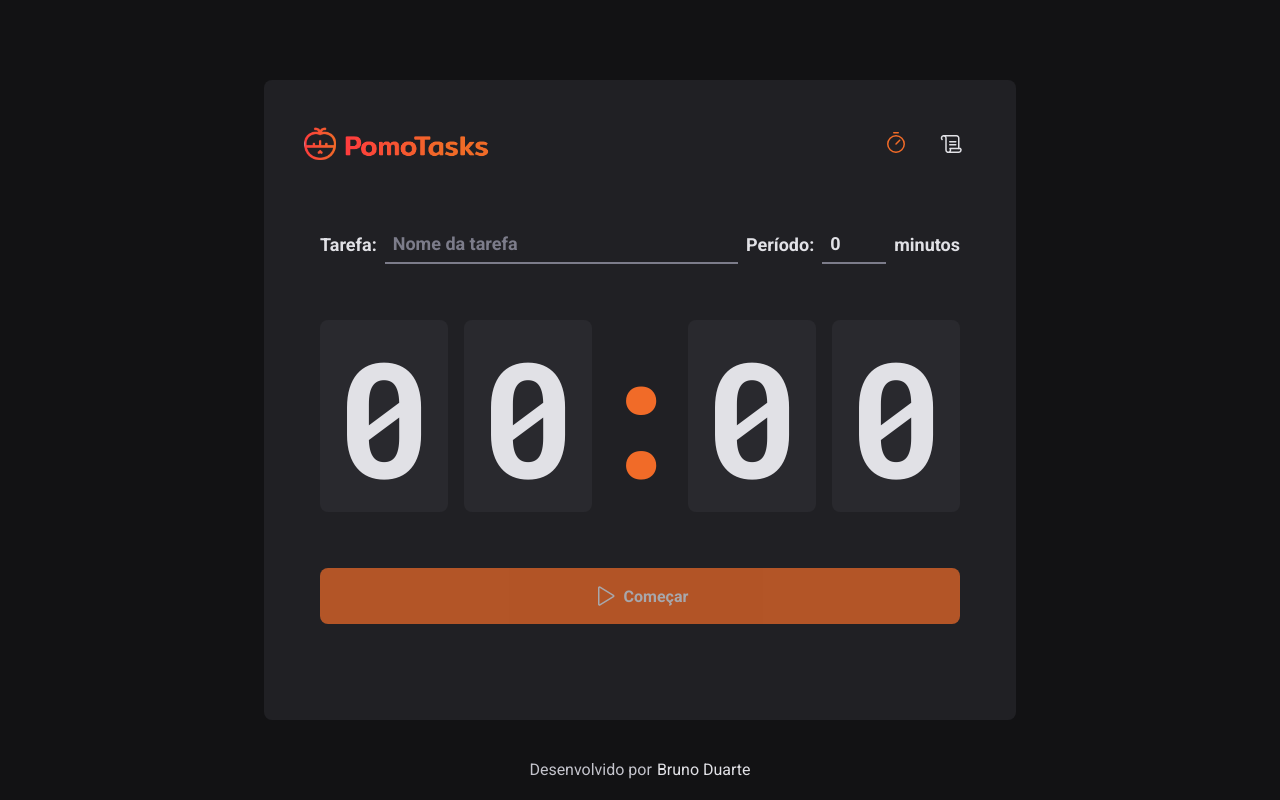
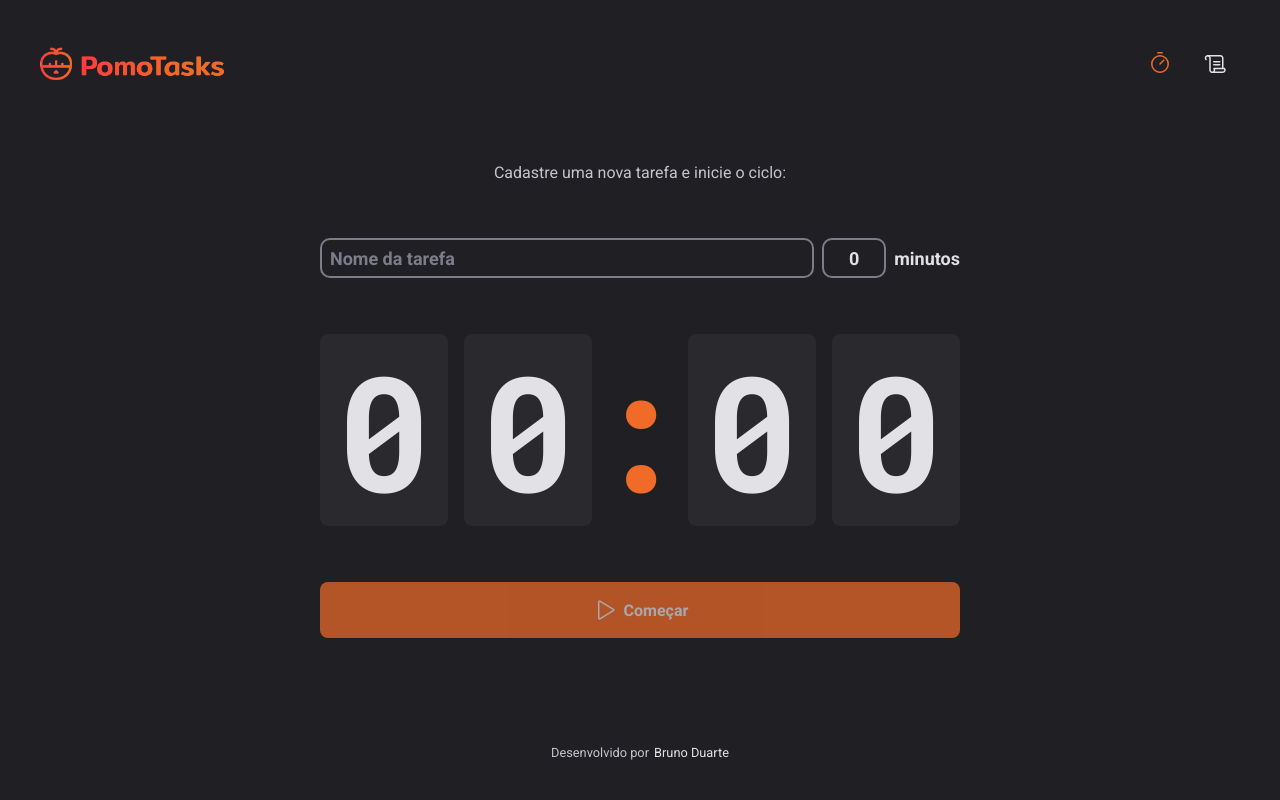
Before and after one commit to bduarte10/ignite-timer, a React (Vite) app: page / in a window 1280 px wide. Built offline with nearby package versions, Linux system fonts and the light colour scheme.

Commit message:
style: change components width

```diff
--- a/src/components/Copyright/styles.ts
+++ b/src/components/Copyright/styles.ts
@@ -4,10 +4,13 @@ export const CopyrightContainer = styled.footer`
   display: flex;
   align-items: center;
   justify-content: center;
+  margin-top: 2rem;
   p {
     margin-right: 5px;
+    font-size: 0.8rem;
   }
   a {
+    font-size: 0.8rem;
     color: ${(props) => props.theme['gray-100']};
     text-decoration: none;
     &:hover {
--- a/src/layouts/DefaultLayout/index.tsx
+++ b/src/layouts/DefaultLayout/index.tsx
@@ -10,8 +10,8 @@ export function DefaultLayout() {
       <LayoutContainer>
         <Header />
         <Outlet />
+        <Copyright />
       </LayoutContainer>
-      <Copyright />
     </>
   )
 }
--- a/src/layouts/DefaultLayout/styles.ts
+++ b/src/layouts/DefaultLayout/styles.ts
@@ -2,21 +2,16 @@
 import styled from 'styled-components'
 
 export const LayoutContainer = styled.div`
-  max-width: 47rem;
-  height: calc(100vh - 10rem);
-  margin: 5rem auto 2.5rem;
+  /* border: 1px solid ${(props) => props.theme['orange-700']}; */
+  height: 100vh;
   padding: 2.5rem;
 
   background: ${(props) => props.theme['gray-800']};
-  border-radius: 8px;
 
   display: flex;
   flex-direction: column;
   @media (max-width: 768px) {
-    height: calc(100vh - 5rem);
-    width: 100%;
+    padding: 1.5rem;
     border-radius: 0;
-    margin: 0 auto 1.5rem;
-    padding: 2.5rem 1.5rem;
   }
 `
--- a/src/pages/Home/NewCycleForm/index.tsx
+++ b/src/pages/Home/NewCycleForm/index.tsx
@@ -9,7 +9,6 @@ export function NewCycleForm() {
   const { register } = useFormContext()
   return (
     <FormContainer>
-      <label htmlFor="task">Tarefa:</label>
       <InputTask
         id="task"
         list="task-suggestions"
@@ -24,12 +23,12 @@ export function NewCycleForm() {
         <option value="Estudar React Native" />
       </datalist>
 
-      <label htmlFor="minutesAmount">Período:</label>
       <MinutesAmount
         type="number"
         id="minutesAmount"
         placeholder="05"
         disabled={!!activeCycle}
+        autoComplete="off"
         step={5}
         min={5}
         max={60}
--- a/src/pages/Home/NewCycleForm/styles.ts
+++ b/src/pages/Home/NewCycleForm/styles.ts
@@ -21,8 +21,8 @@ export const FormContainer = styled.div`
 const BaseInput = styled.input`
   background: transparent;
   height: 2.5rem;
-  border: 0;
-  border-bottom: 2px solid ${(props) => props.theme['gray-500']};
+  border-radius: 10px;
+  border: 2px solid ${(props) => props.theme['gray-500']};
   font-weight: bold;
   font-size: inherit;
   padding: 0 0.5rem;
@@ -48,6 +48,12 @@ export const InputTask = styled(BaseInput)`
   }
 `
 export const MinutesAmount = styled(BaseInput)`
+  text-align: center;
+  ::-webkit-inner-spin-button {
+    -webkit-appearance: none;
+  }
+  -moz-appearance: textfield;
+  appearance: textfield;
   width: 4rem;
   @media (max-width: 768px) {
     flex: 1;
--- a/src/pages/Home/index.tsx
+++ b/src/pages/Home/index.tsx
@@ -34,18 +34,25 @@ export function Home() {
 
   return (
     <HomeContainer>
-      <form onSubmit={handleSubmit(handleCreateNewCycle)} action="">
+      <form
+        onSubmit={handleSubmit(handleCreateNewCycle)}
+        action="">
         <FormProvider {...newCycleForm}>
+          <p>Cadastre uma nova tarefa e inicie o ciclo:</p>
           <NewCycleForm />
         </FormProvider>
         <Countdown />
         {activeCycle ? (
-          <StopCountdownBtn onClick={interruptCurrentCycle} type="button">
+          <StopCountdownBtn
+            onClick={interruptCurrentCycle}
+            type="button">
             <HandPalm size={24} />
             interromper
           </StopCountdownBtn>
         ) : (
-          <CountdownStartBtn type="submit" disabled={isSubmitDisabled}>
+          <CountdownStartBtn
+            type="submit"
+            disabled={isSubmitDisabled}>
             <Play size={24} />
             Começar
           </CountdownStartBtn>
```
